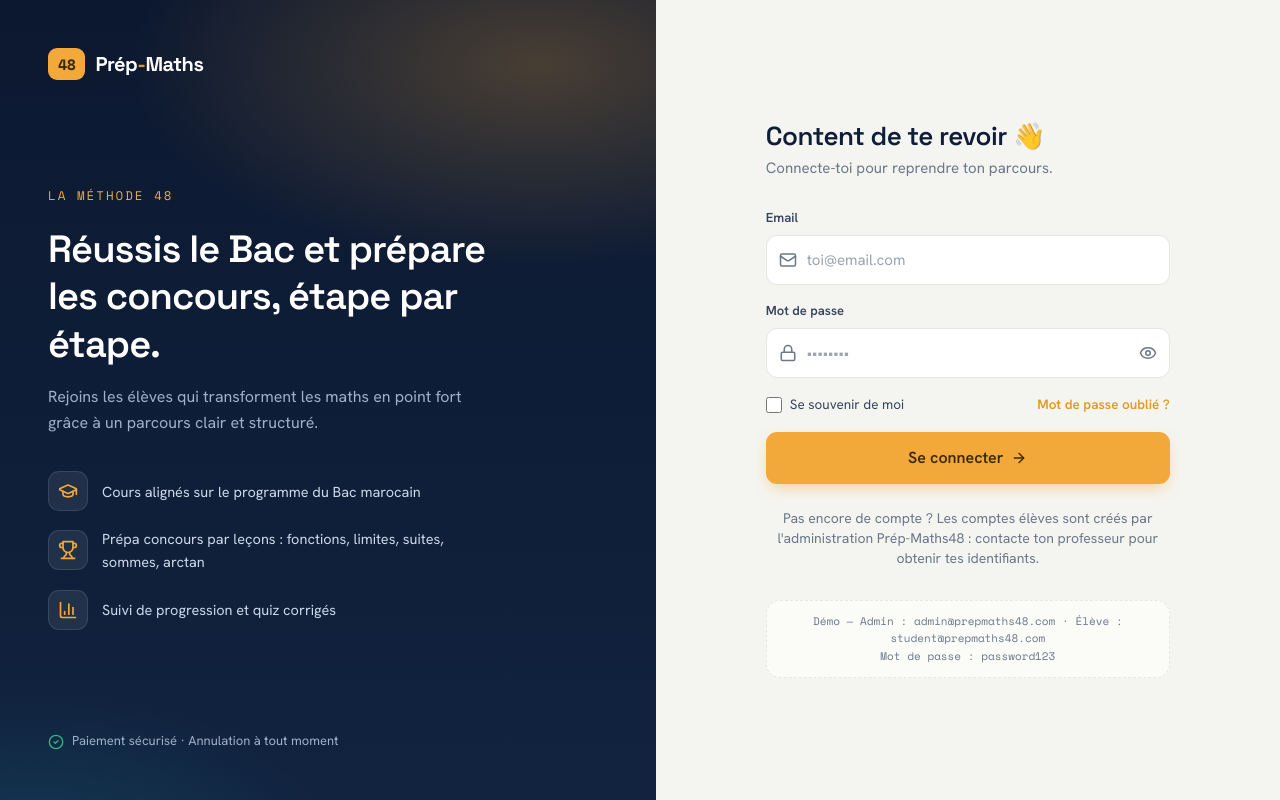
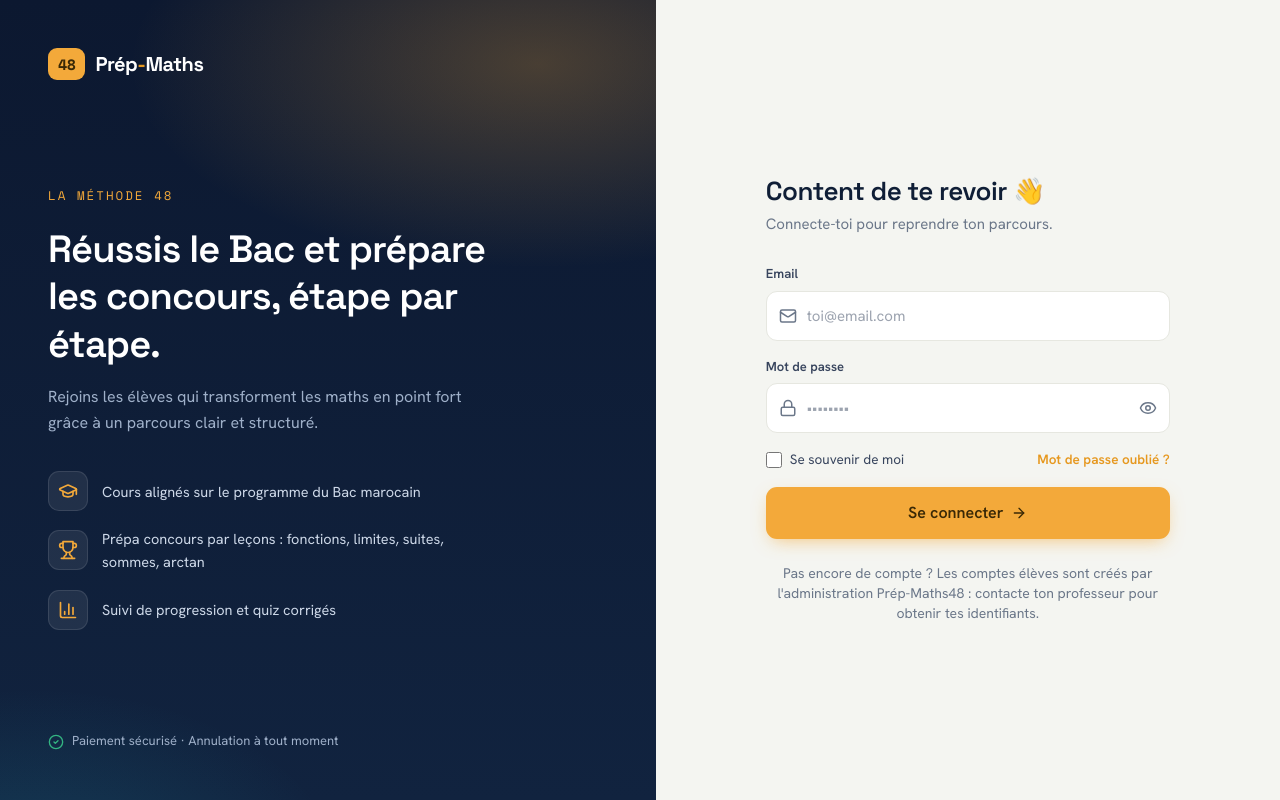
Before and after one commit to imadjdaini-dot/prepmaths48, a Next.js app: page /login in a window 1280 px wide. Built offline with nearby package versions, Linux system fonts and the light colour scheme.

Commit message:
Remove demo box

```diff
--- a/src/app/(auth)/login/page.tsx
+++ b/src/app/(auth)/login/page.tsx
@@ -27,12 +27,6 @@ export default function LoginPage() {
             Pas encore de compte ? Les comptes élèves sont créés par l&apos;administration
             Prép-Maths48 : contacte ton professeur pour obtenir tes identifiants.
           </p>
-
-          <div className="mono mt-8 rounded-md border border-dashed border-line bg-surface-2 p-3 text-center text-[11px] text-muted">
-            Démo — Admin : admin@prepmaths48.com · Élève : student@prepmaths48.com
-            <br />
-            Mot de passe : password123
-          </div>
         </div>
       </div>
     </div>
```
